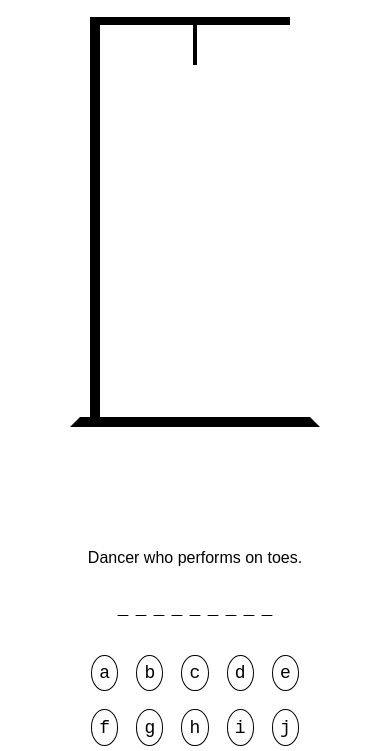
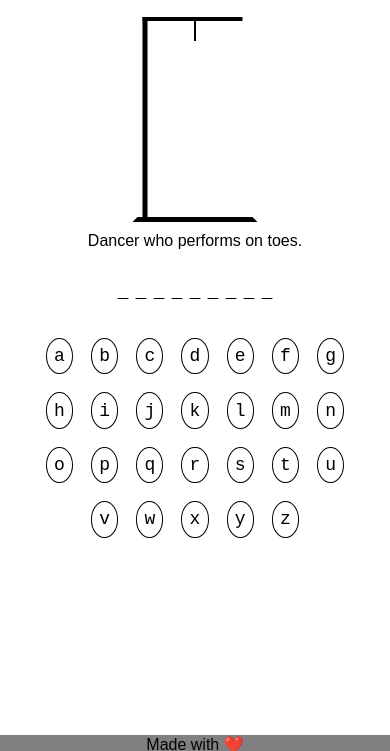
Before and after one commit to anvay69/hangman, a plain HTML site: page index.html in a window 390 px wide. Shown: the part 72-823 px from the top of the page. Drawn offline with Linux system fonts and the light colour scheme.

Commit message:
Second attempt

```diff
--- a/style.css
+++ b/style.css
@@ -39,7 +39,7 @@ body {
 .hangman {
     /* border: 1px solid black; */
     width: 30%;
-    height: 500px;
+    height: 430px;
     min-width: 280px;
     position: relative;
 }
@@ -144,7 +144,7 @@ body {
 }
 
 .hint {
-    margin: 2em 0;
+    margin: 0 0 2em;
 }
 
 .word-char {
@@ -204,9 +204,19 @@ footer p {
 }
 
 @media (max-width: 500px) {
+    .hangman {
+        transform: scale(0.5);
+        transform-origin: top;
+        height: 215px;
+    }
+
     .gamearea {
         flex-direction: column;
         align-items: center;
+    }
+
+    .wordarea-wrapper {
+        width: 100%;
     }
 
     .keyboard {
```
